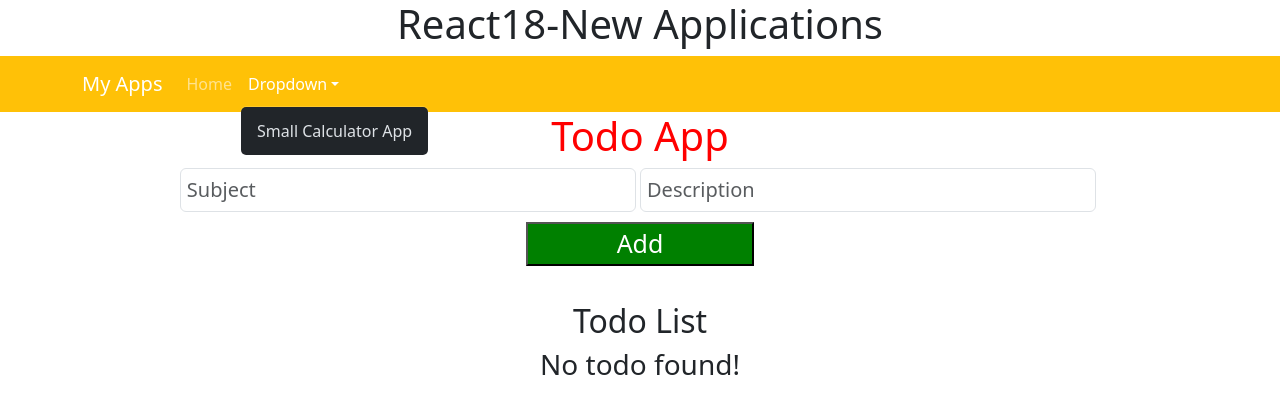
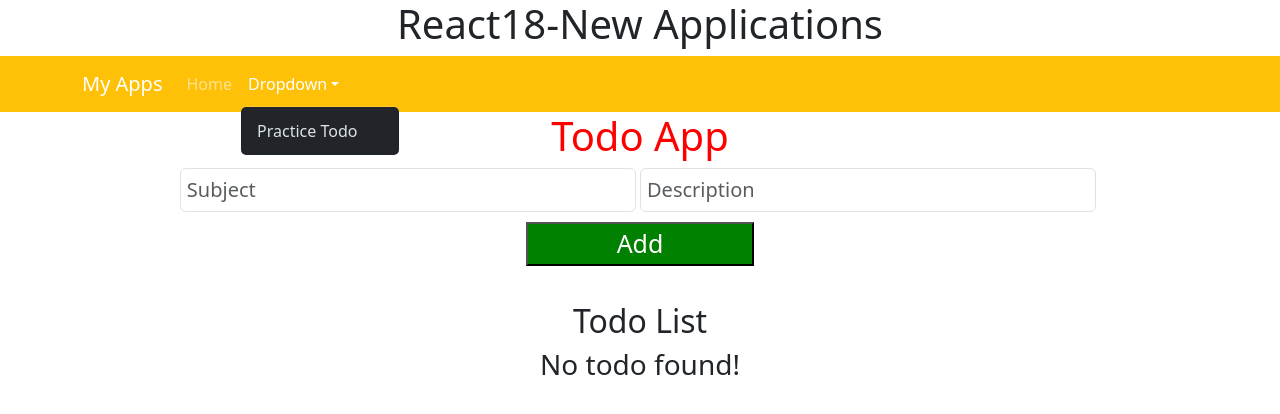
Before and after one commit to sayan-roni-96/react18-demo-apps-sayan, a React (Create React App) app: page / in a window 1280 px wide. Both pictures are taken after a click on the button "Dropdown". Shown: the top 414 px of the page. Built offline with nearby package versions, Linux system fonts and the light colour scheme.

Commit message:
menu ready

```diff
--- a/src/pages/navmenu/MenuMar.js
+++ b/src/pages/navmenu/MenuMar.js
@@ -13,9 +13,8 @@ const MenuBar = () => {
             <Nav className="me-auto">
               <Nav.Link href="/">Home</Nav.Link>
               <NavDropdown title="Dropdown" id="basic-nav-dropdown">
-                <Dropdown.Item href="/small-cal">
-                  Small Calculator App
-                </Dropdown.Item>
+                <Dropdown.Item href="/practodo">Practice Todo</Dropdown.Item>
+                {/* <Dropdown.Item href="/practodo">Practice Todo</Dropdown.Item> */}
               </NavDropdown>
             </Nav>
           </Container>
```
